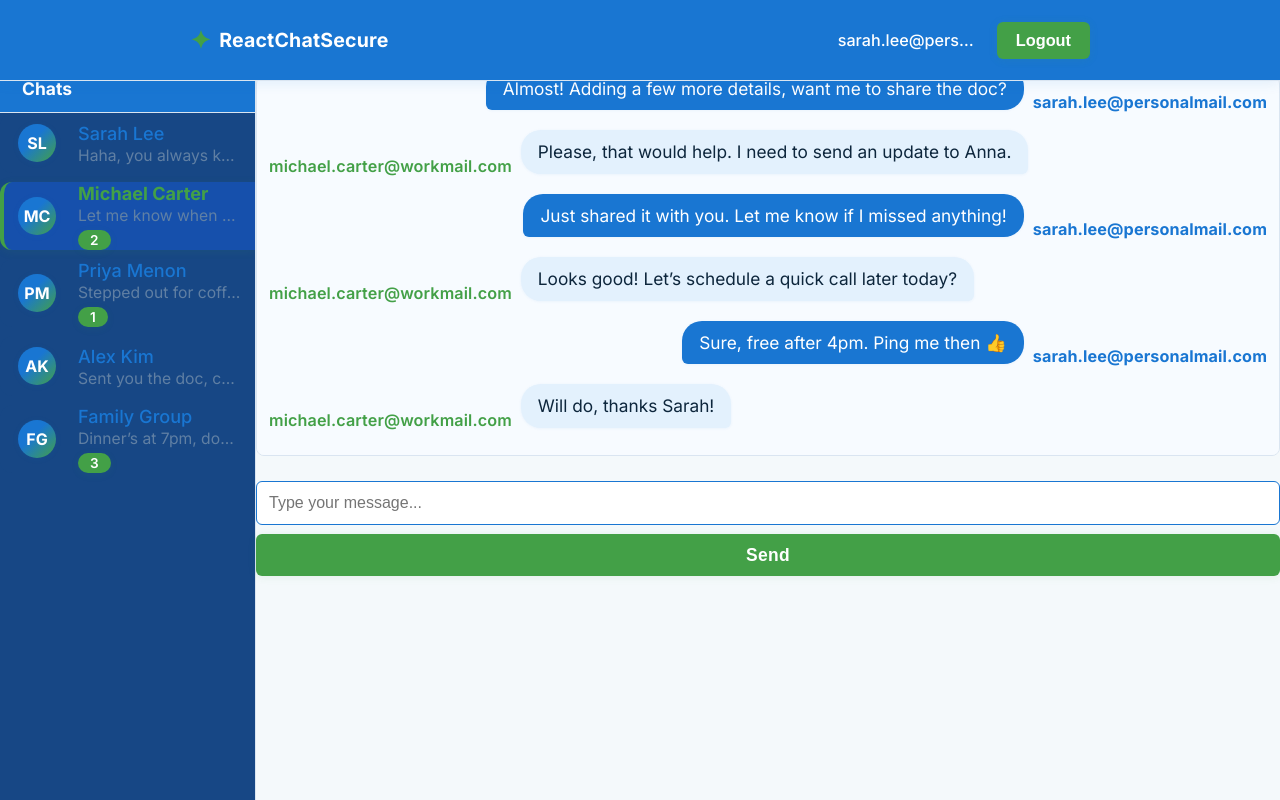
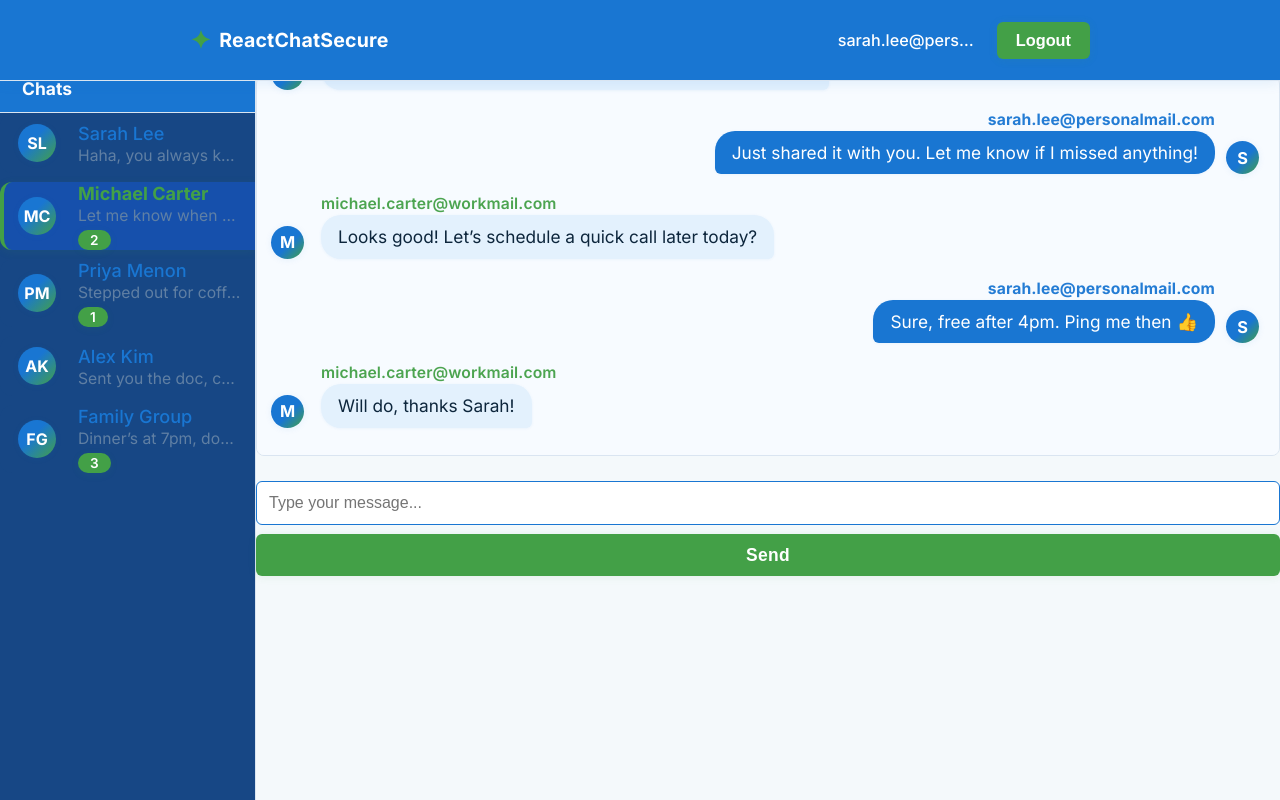
Before and after one commit to Workflow-Manager-admin/reactchatsecure-102972-9d9b82f5, a React (Create React App) app in the folder reactchatsecure/: page / in a window 1280 px wide. Built offline with nearby package versions, Linux system fonts and the light colour scheme; the HTML template or start-up script is replaced by a standard one.

Commit message:
Auto-commit: Changes as of 2025-05-29T11:16:12.393413+00:00

```diff
--- a/reactchatsecure/src/components/ChatWindow.js
+++ b/reactchatsecure/src/components/ChatWindow.js
@@ -25,29 +25,50 @@ export default function ChatWindow({ messages, userEmail }) {
           No messages yet. Start chatting!
         </div>
       )}
-      {messages.map((msg, idx) => (
+      {messages.map((msg, idx) => {
+        const isOwn = msg.email === userEmail;
+        // Avatar initials: use email name-part as fallback
+        let initials = '';
+        if (msg.name) {
+          initials = msg.name
+            .split(' ')
+            .map(word => word[0])
+            .join('')
+            .slice(0, 2)
+            .toUpperCase();
+        } else if (msg.email) {
+          const emailPart = msg.email.split('@')[0];
+          initials = emailPart[0] ? emailPart[0].toUpperCase() : "?";
+        } else {
+          initials = "?";
+        }
+        return (
           <div
             key={idx}
-          className={`message-row${msg.email === userEmail ? " own-message" : ""}`}
+            className={`message-row${isOwn ? " own-message" : ""}`}
           >
+            <div className="message-avatar">{initials}</div>
+            <div style={{ display: "flex", flexDirection: "column", alignItems: isOwn ? "flex-end" : "flex-start", maxWidth: "84vw" }}>
               <span
                 className="message-username"
                 style={{
-              color:
-                msg.email === userEmail
-                  ? "var(--primary-blue)"
-                  : "var(--accent-green)",
-              fontWeight: msg.email === userEmail ? 700 : 600,
-              fontSize: "1.01rem",
-              marginBottom: 0,
+                  color: isOwn ? "var(--primary-blue)" : "var(--accent-green)",
+                  fontWeight: isOwn ? 700 : 600,
+                  fontSize: "0.98rem",
+                  marginBottom: 2,
                   letterSpacing: ".007em",
+                  opacity: 0.95,
+                  userSelect: "text",
+                  overflowWrap: "break-word"
                 }}
               >
                 {msg.email}
               </span>
               <div className="message-text">{msg.text}</div>
             </div>
-      ))}
+          </div>
+        );
+      })}
       <div ref={bottomRef} />
     </div>
   );
```
Also changed, not shown: 2 other files (tests, documents, lock files or other folders). Lines whose indentation alone changed are shown as unchanged.
